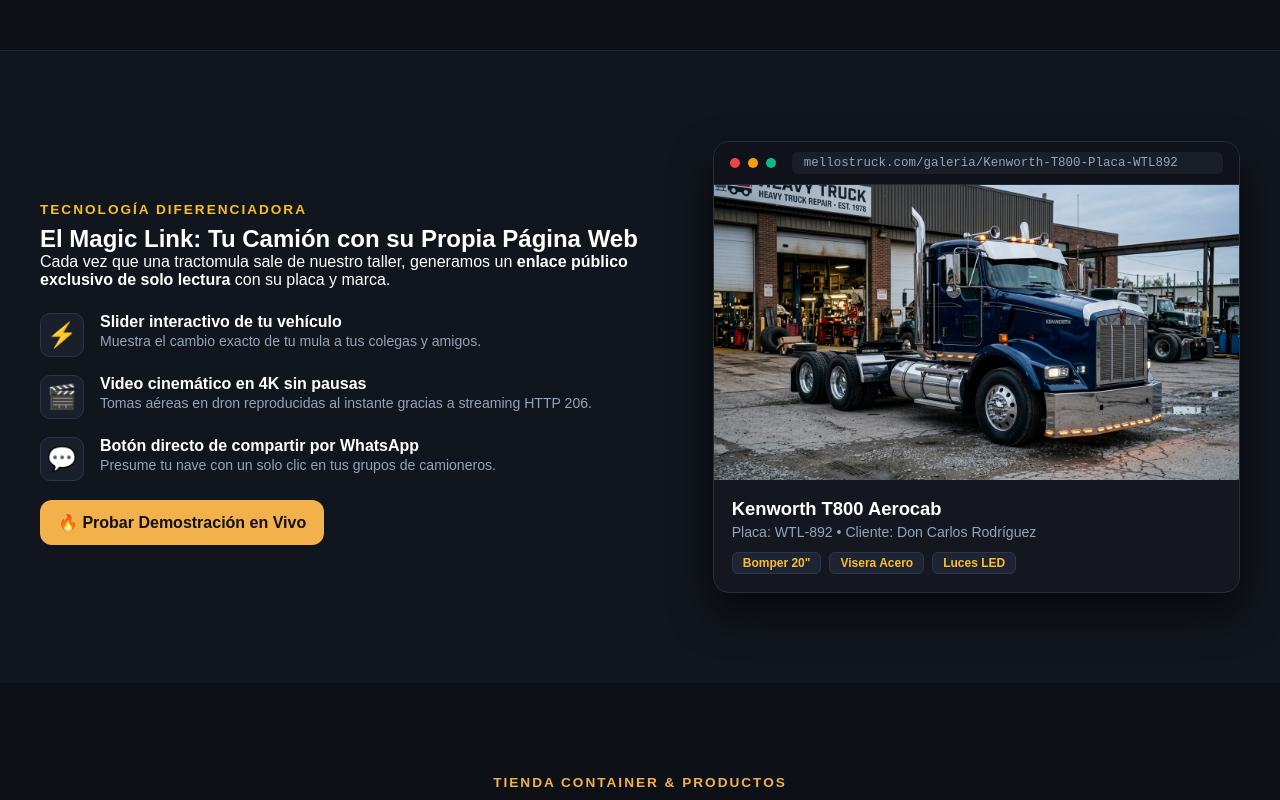
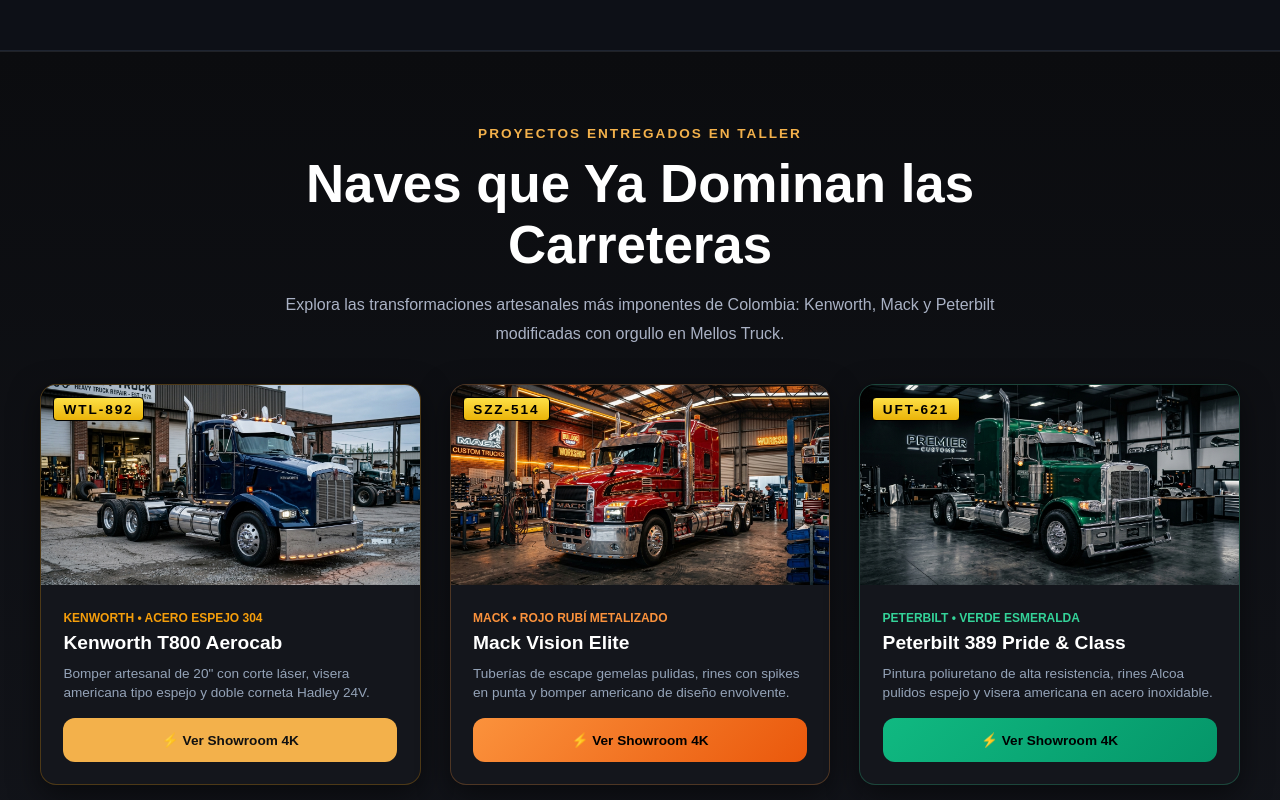
Before and after one commit to torvi30/mellos-truck, a React (Vite) app in the folder client/: page / in a window 1280 px wide. Shown: the part 3120-3920 px from the top of the page. Built offline with nearby package versions, Linux system fonts and the light colour scheme; no server answers.

Commit message:
feat(landing): add custom truck fleet showcase with Kenworth, Mack and Peterbilt

```diff
--- a/client/src/pages/PublicHome.jsx
+++ b/client/src/pages/PublicHome.jsx
@@ -231,6 +231,81 @@
               <Link to="/galeria/Kenworth-T800-Placa-WTL892" className="btn-view-project">
                 🎬 Ver Video & Ficha Completa del Proyecto
               </Link>
+            </div>
+          </div>
+        </div>
+      </section>
+
+      {/* 3.1 Flota de Transformaciones Reales */}
+      <section className="public-section" style={{ background: "linear-gradient(180deg, #0b0c0f 0%, #12141a 100%)", padding: "4.5rem 0", borderTop: "1px solid rgba(255,255,255,0.06)", borderBottom: "1px solid rgba(255,255,255,0.06)" }}>
+        <div className="public-container">
+          <div className="section-heading">
+            <span className="subheading-neon">PROYECTOS ENTREGADOS EN TALLER</span>
+            <h2>Naves que Ya Dominan las Carreteras</h2>
+            <p>
+              Explora las transformaciones artesanales más imponentes de Colombia: Kenworth, Mack y Peterbilt modificadas con orgullo en Mellos Truck.
+            </p>
+          </div>
+
+          <div style={{ display: "grid", gridTemplateColumns: "repeat(auto-fit, minmax(310px, 1fr))", gap: "1.8rem", marginTop: "2rem" }}>
+            {/* Kenworth T800 */}
+            <div style={{ overflow: "hidden", borderRadius: "16px", border: "1px solid rgba(245, 158, 11, 0.25)", background: "#14161c", boxShadow: "0 10px 30px rgba(0,0,0,0.5)" }}>
+              <div style={{ position: "relative", height: "200px" }}>
+                <img src="/images/showroom/kenworth_after.jpg" alt="Kenworth T800" style={{ width: "100%", height: "100%", objectFit: "cover" }} />
+                <div style={{ position: "absolute", top: "12px", left: "12px", background: "linear-gradient(180deg, #fde047 0%, #eab308 100%)", color: "#000", fontWeight: "900", fontSize: "0.85rem", letterSpacing: "0.14em", padding: "0.2rem 0.6rem", borderRadius: "4px", border: "1.5px solid #000" }}>
+                  WTL-892
+                </div>
+              </div>
+              <div style={{ padding: "1.4rem" }}>
+                <span style={{ fontSize: "0.75rem", color: "#f59e0b", fontWeight: "800", textTransform: "uppercase" }}>KENWORTH • ACERO ESPEJO 304</span>
+                <h3 style={{ margin: "0.4rem 0 0.6rem 0", fontSize: "1.2rem", color: "#fff", fontWeight: "900" }}>Kenworth T800 Aerocab</h3>
+                <p style={{ fontSize: "0.85rem", color: "#94a3b8", lineHeight: "1.4" }}>
+                  Bomper artesanal de 20" con corte láser, visera americana tipo espejo y doble corneta Hadley 24V.
+                </p>
+                <Link to="/galeria/Kenworth-T800-Placa-WTL892" className="primary-btn" style={{ display: "block", textAlign: "center", marginTop: "1rem", fontSize: "0.85rem" }}>
+                  ⚡ Ver Showroom 4K
+                </Link>
+              </div>
+            </div>
+
+            {/* Mack Vision Elite */}
+            <div style={{ overflow: "hidden", borderRadius: "16px", border: "1px solid rgba(251, 146, 60, 0.25)", background: "#14161c", boxShadow: "0 10px 30px rgba(0,0,0,0.5)" }}>
+              <div style={{ position: "relative", height: "200px" }}>
+                <img src="/images/showroom/mack_truck_custom.jpg" alt="Mack Vision" style={{ width: "100%", height: "100%", objectFit: "cover" }} />
+                <div style={{ position: "absolute", top: "12px", left: "12px", background: "linear-gradient(180deg, #fde047 0%, #eab308 100%)", color: "#000", fontWeight: "900", fontSize: "0.85rem", letterSpacing: "0.14em", padding: "0.2rem 0.6rem", borderRadius: "4px", border: "1.5px solid #000" }}>
+                  SZZ-514
+                </div>
+              </div>
+              <div style={{ padding: "1.4rem" }}>
+                <span style={{ fontSize: "0.75rem", color: "#fb923c", fontWeight: "800", textTransform: "uppercase" }}>MACK • ROJO RUBÍ METALIZADO</span>
+                <h3 style={{ margin: "0.4rem 0 0.6rem 0", fontSize: "1.2rem", color: "#fff", fontWeight: "900" }}>Mack Vision Elite</h3>
+                <p style={{ fontSize: "0.85rem", color: "#94a3b8", lineHeight: "1.4" }}>
+                  Tuberías de escape gemelas pulidas, rines con spikes en punta y bomper americano de diseño envolvente.
+                </p>
+                <Link to="/galeria/Mack-Vision-Placa-SZZ514" className="primary-btn" style={{ display: "block", textAlign: "center", marginTop: "1rem", fontSize: "0.85rem", background: "linear-gradient(135deg, #fb923c, #ea580c)", color: "#000" }}>
+                  ⚡ Ver Showroom 4K
+                </Link>
+              </div>
+            </div>
+
+            {/* Peterbilt 389 */}
+            <div style={{ overflow: "hidden", borderRadius: "16px", border: "1px solid rgba(52, 211, 153, 0.25)", background: "#14161c", boxShadow: "0 10px 30px rgba(0,0,0,0.5)" }}>
+              <div style={{ position: "relative", height: "200px" }}>
+                <img src="/images/showroom/peterbilt_truck_custom.jpg" alt="Peterbilt 389" style={{ width: "100%", height: "100%", objectFit: "cover" }} />
+                <div style={{ position: "absolute", top: "12px", left: "12px", background: "linear-gradient(180deg, #fde047 0%, #eab308 100%)", color: "#000", fontWeight: "900", fontSize: "0.85rem", letterSpacing: "0.14em", padding: "0.2rem 0.6rem", borderRadius: "4px", border: "1.5px solid #000" }}>
+                  UFT-621
+                </div>
+              </div>
+              <div style={{ padding: "1.4rem" }}>
+                <span style={{ fontSize: "0.75rem", color: "#34d399", fontWeight: "800", textTransform: "uppercase" }}>PETERBILT • VERDE ESMERALDA</span>
+                <h3 style={{ margin: "0.4rem 0 0.6rem 0", fontSize: "1.2rem", color: "#fff", fontWeight: "900" }}>Peterbilt 389 Pride & Class</h3>
+                <p style={{ fontSize: "0.85rem", color: "#94a3b8", lineHeight: "1.4" }}>
+                  Pintura poliuretano de alta resistencia, rines Alcoa pulidos espejo y visera americana en acero inoxidable.
+                </p>
+                <Link to="/galeria/Kenworth-T800-Placa-WTL892" className="primary-btn" style={{ display: "block", textAlign: "center", marginTop: "1rem", fontSize: "0.85rem", background: "linear-gradient(135deg, #10b981, #059669)", color: "#000" }}>
+                  ⚡ Ver Showroom 4K
+                </Link>
+              </div>
             </div>
           </div>
         </div>
```
